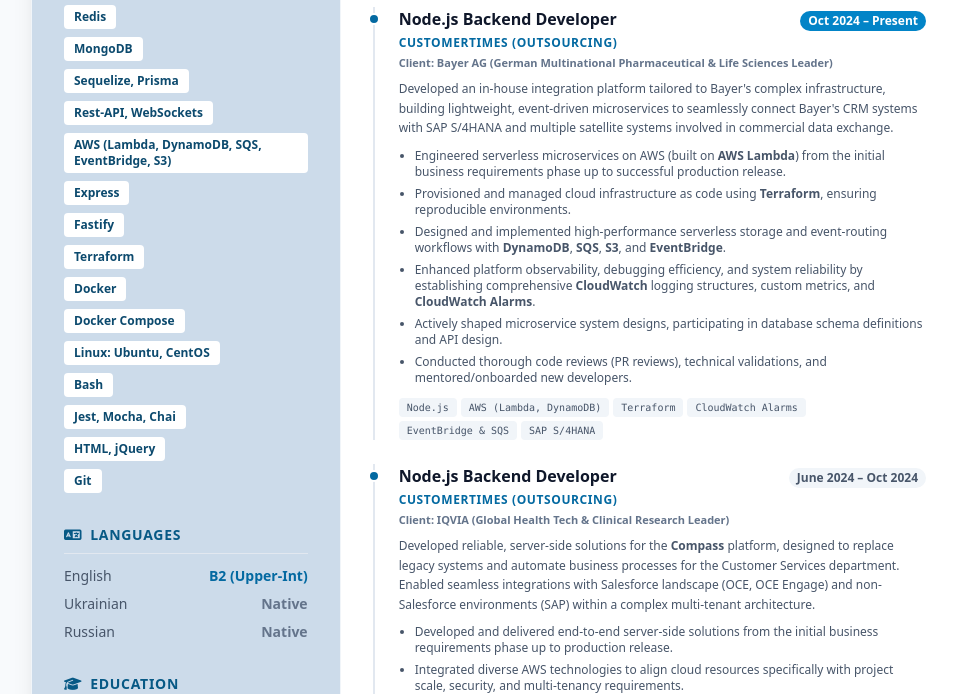
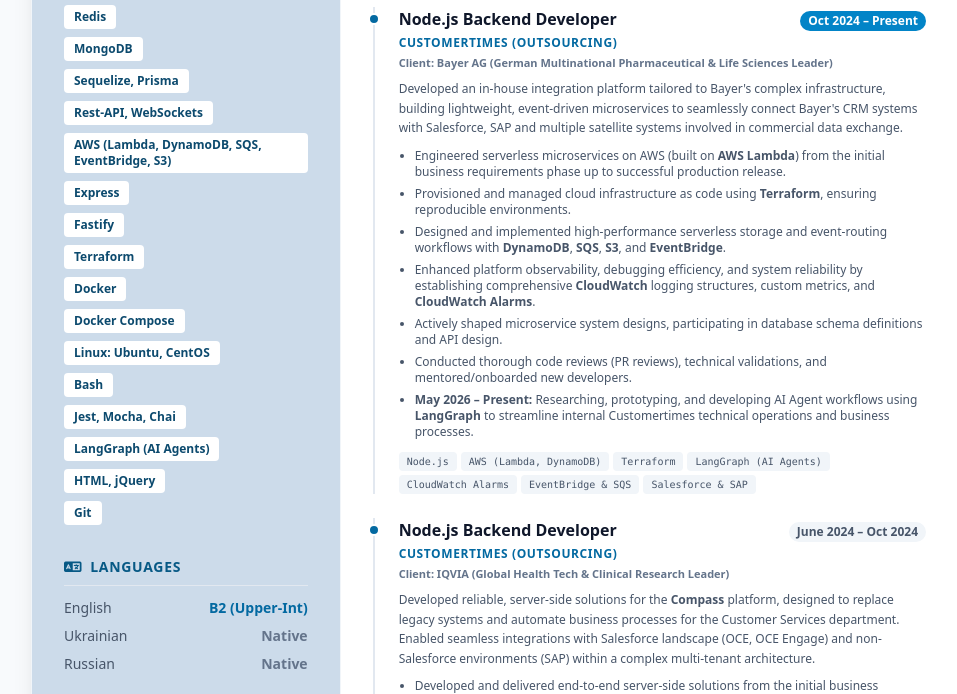
Before and after one commit to PashaGeronimo/cv, a plain HTML site: page index.html in a window 1280 px wide. Shown: the part 585-1279 px from the top of the page, without its empty margins (145-1102 px from the left). Drawn offline with nearby package versions, Linux system fonts and the light colour scheme.

Commit message:
CV updated

```diff
--- a/index.html
+++ b/index.html
@@ -308,6 +308,7 @@
                         <span class="inline-block text-xs font-semibold px-2.5 py-1 bg-brand-100 dark:bg-brand-900/50 text-brand-800 dark:text-brand-300 rounded">Linux: Ubuntu, CentOS</span>
                         <span class="inline-block text-xs font-semibold px-2.5 py-1 bg-brand-100 dark:bg-brand-900/50 text-brand-800 dark:text-brand-300 rounded">Bash</span>
                         <span class="inline-block text-xs font-semibold px-2.5 py-1 bg-brand-100 dark:bg-brand-900/50 text-brand-800 dark:text-brand-300 rounded">Jest, Mocha, Chai</span>
+                        <span class="inline-block text-xs font-semibold px-2.5 py-1 bg-brand-100 dark:bg-brand-900/50 text-brand-800 dark:text-brand-300 rounded">LangGraph (AI Agents)</span>
                         <span class="inline-block text-xs font-semibold px-2.5 py-1 bg-brand-100 dark:bg-brand-900/50 text-brand-800 dark:text-brand-300 rounded">HTML, jQuery</span>
                         <span class="inline-block text-xs font-semibold px-2.5 py-1 bg-brand-100 dark:bg-brand-900/50 text-brand-800 dark:text-brand-300 rounded">Git</span>
                     </div>
@@ -402,7 +403,7 @@
                         <p class="text-[11px] font-semibold text-slate-500 dark:text-slate-400 mb-2">Client: Bayer AG (German Multinational Pharmaceutical & Life Sciences Leader)</p>
 
                         <p class="text-xs text-slate-600 dark:text-slate-300 mb-2.5 leading-relaxed">
-                                Developed an in-house integration platform tailored to Bayer's complex infrastructure, building lightweight, event-driven microservices to seamlessly connect Bayer's CRM systems with SAP S/4HANA and multiple satellite systems involved in commercial data exchange.
+                            Developed an in-house integration platform tailored to Bayer's complex infrastructure, building lightweight, event-driven microservices to seamlessly connect Bayer's CRM systems with Salesforce, SAP and multiple satellite systems involved in commercial data exchange.
                         </p>
 
                         <ul class="text-xs text-slate-600 dark:text-slate-400 space-y-1.5 list-disc pl-4 mb-3">
@@ -412,15 +413,17 @@
                             <li>Enhanced platform observability, debugging efficiency, and system reliability by establishing comprehensive <strong>CloudWatch</strong> logging structures, custom metrics, and <strong>CloudWatch Alarms</strong>.</li>
                             <li>Actively shaped microservice system designs, participating in database schema definitions and API design.</li>
                             <li>Conducted thorough code reviews (PR reviews), technical validations, and mentored/onboarded new developers.</li>
+                            <li><strong>May 2026 – Present:</strong> Researching, prototyping, and developing AI Agent workflows using <strong>LangGraph</strong> to streamline internal Customertimes technical operations and business processes.</li>
                         </ul>
 
                         <div class="flex flex-wrap gap-1">
                             <span class="text-[10px] font-mono px-2 py-0.5 bg-slate-100 dark:bg-slate-800 rounded text-slate-600 dark:text-slate-300">Node.js</span>
                             <span class="text-[10px] font-mono px-2 py-0.5 bg-slate-100 dark:bg-slate-800 rounded text-slate-600 dark:text-slate-300">AWS (Lambda, DynamoDB)</span>
                             <span class="text-[10px] font-mono px-2 py-0.5 bg-slate-100 dark:bg-slate-800 rounded text-slate-600 dark:text-slate-300">Terraform</span>
+                            <span class="text-[10px] font-mono px-2 py-0.5 bg-slate-100 dark:bg-slate-800 rounded text-slate-600 dark:text-slate-300">LangGraph (AI Agents)</span>
                             <span class="text-[10px] font-mono px-2 py-0.5 bg-slate-100 dark:bg-slate-800 rounded text-slate-600 dark:text-slate-300">CloudWatch Alarms</span>
                             <span class="text-[10px] font-mono px-2 py-0.5 bg-slate-100 dark:bg-slate-800 rounded text-slate-600 dark:text-slate-300">EventBridge & SQS</span>
-                                <span class="text-[10px] font-mono px-2 py-0.5 bg-slate-100 dark:bg-slate-800 rounded text-slate-600 dark:text-slate-300">SAP S/4HANA</span>
+                            <span class="text-[10px] font-mono px-2 py-0.5 bg-slate-100 dark:bg-slate-800 rounded text-slate-600 dark:text-slate-300">Salesforce & SAP</span>
                         </div>
                     </div>
 
```
Lines whose indentation alone changed are shown as unchanged.
